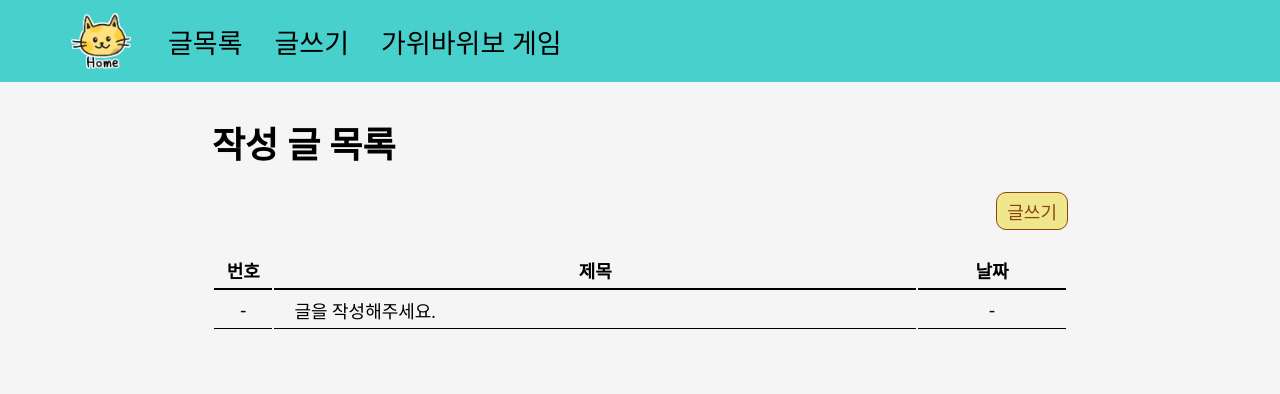
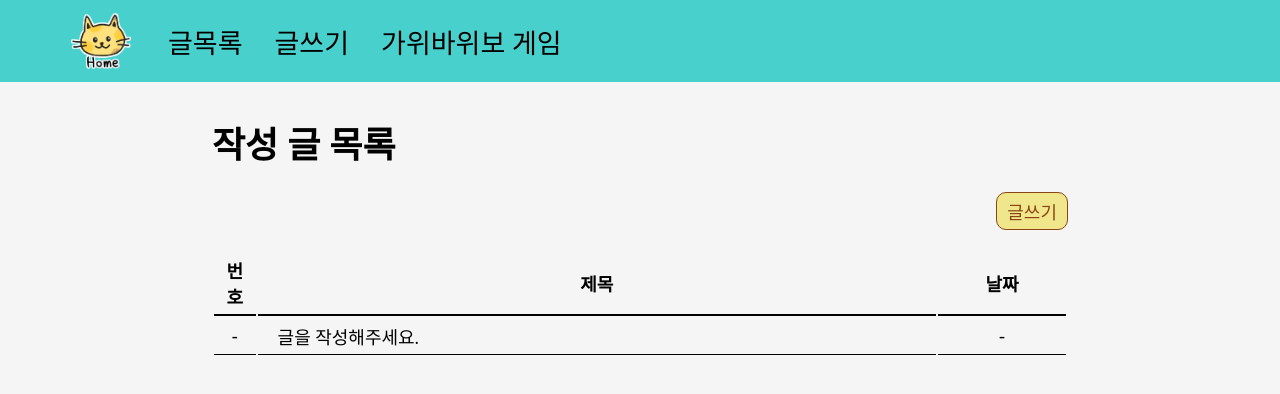
Before and after one commit to smartasshsr/W5Django, a Django app: page /page/read/ in a window 1280 px wide. Shown: the top 394 px of the page. Run offline with Django 4.2, Linux system fonts and the light colour scheme; some web fonts are replaced.

Commit message:
Update Django W5

```diff
--- a/game/views.py
+++ b/game/views.py
@@ -29,11 +29,11 @@ def result(request, pick):
     # 내가 선택한 'pick'과 'com' 변수에 저장된 가위바위보 결과를 비교해서 'result' 변수에 결과(승리, 무승부, 패배)를 저장하는 로직 작성하기
     # win(승리), draw(무승부), lose(패배) 횟수를 가위바위보 결과에 따라 증가시키기
     if pick == com:
+        result = "무승부"
+        draw += 1
+    elif (pick == "가위" and com == "보") or (pick == "바위" and com == "가위") or (pick == "보" and com == "바위"):
         result = "승리"
         win += 1
-    elif (pick == "가위" and com == "보") or (pick == "바위" and com == "가위") or (pick == "보" and com == "바위"):
-        result = "무승부"
-        draw += 1
     else :
         result = "패배"
         lose += 1
--- a/page/templates/page/read.html
+++ b/page/templates/page/read.html
@@ -24,8 +24,7 @@
       margin: auto;
     }
     .index {
-      /* 3vw : 현재 스크린의 넓이를 기준으로 3%의 넓이를 차지 */
-      width: 3vw;
+      width: 1.2rem;
       text-align: center;
     }
     .title {
@@ -33,7 +32,7 @@
       padding: 5px 20px;
     }
     .date {
-      width: 10vw;
+      width: 6rem;
       text-align: center;
     }
     th {
--- a/static/css/style.css
+++ b/static/css/style.css
@@ -10,7 +10,7 @@ html {
 }
 
 body {
-  margin: 0px;
+  margin: 0 0 5vh 0;
   background-color: whitesmoke;
   font-family: 'GangwonEdu_OTFBoldA';
 }
```
